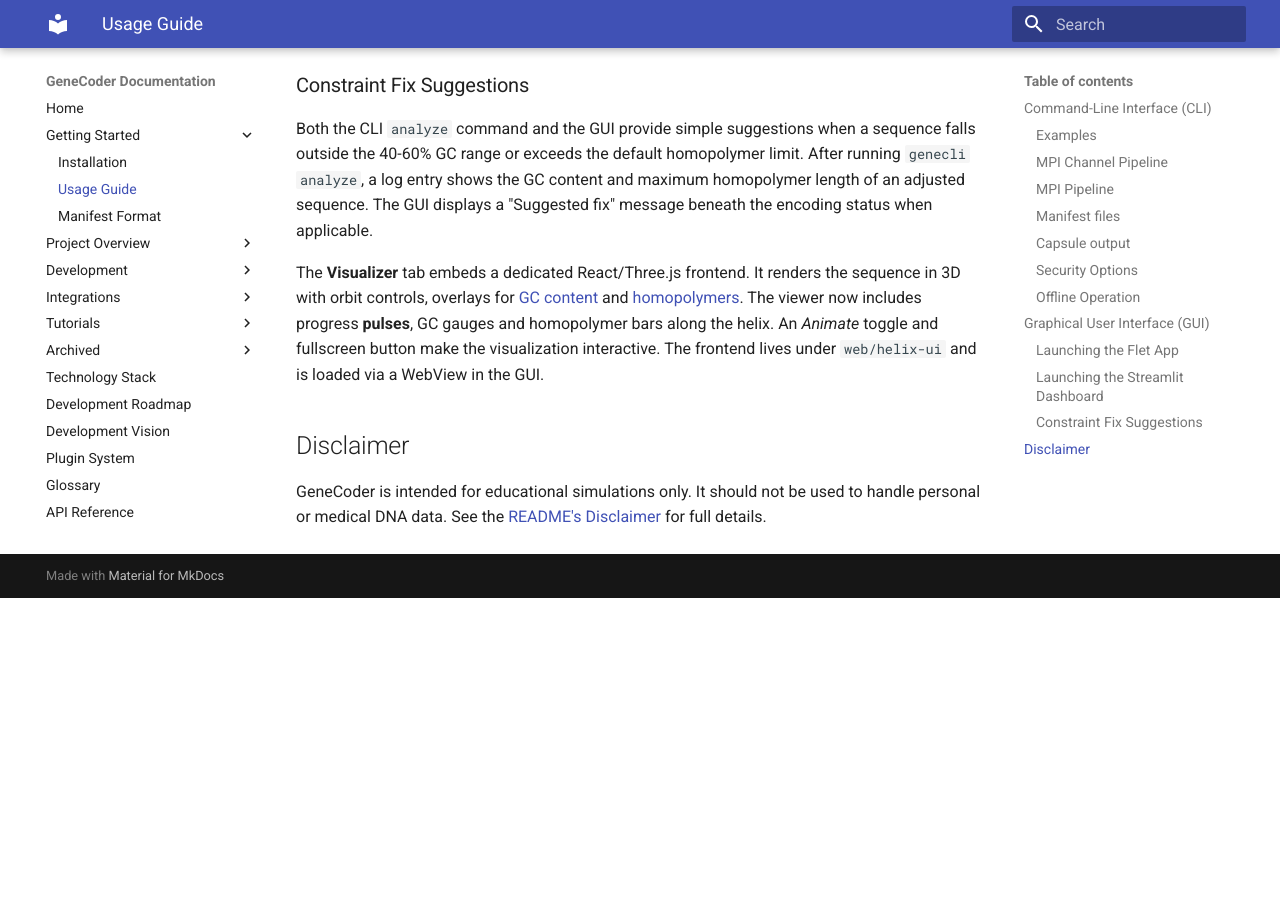
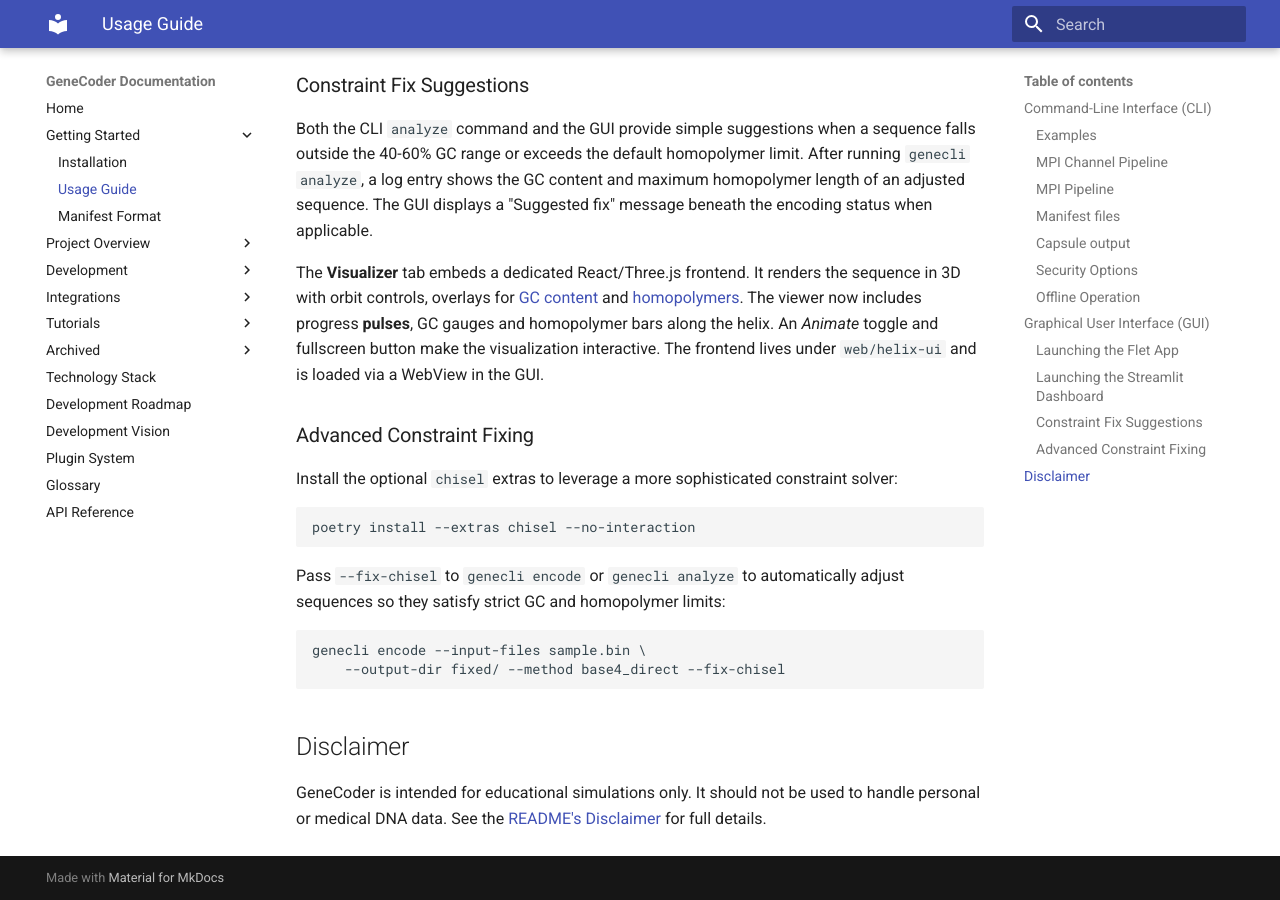
Before and after one commit to d0tTino/GeneCoder, an MkDocs documentation site: the page built from docs/usage.md, in a window 1280 px wide and 900 px high, scrolled down 7083 px. Built offline with MkDocs 1.6.1 and Material for MkDocs 9.7.7, drawn with Linux system fonts in a browser that asks for light colours; before the commit the page ends 7681 px from its top, so only the background shows below that.

Commit message:
docs: add advanced constraint fixing section

````diff
--- a/docs/usage.md
+++ b/docs/usage.md
@@ -409,6 +409,23 @@ sequence in 3D with orbit controls, overlays for
 and fullscreen button make the visualization interactive. The frontend lives
 under `web/helix-ui` and is loaded via a WebView in the GUI.
 
+### Advanced Constraint Fixing
+
+Install the optional `chisel` extras to leverage a more sophisticated
+constraint solver:
+
+```bash
+poetry install --extras chisel --no-interaction
+```
+
+Pass `--fix-chisel` to `genecli encode` or `genecli analyze` to automatically
+adjust sequences so they satisfy strict GC and homopolymer limits:
+
+```bash
+genecli encode --input-files sample.bin \
+    --output-dir fixed/ --method base4_direct --fix-chisel
+```
+
 ## Disclaimer
 
 GeneCoder is intended for educational simulations only. It should not be used
````
